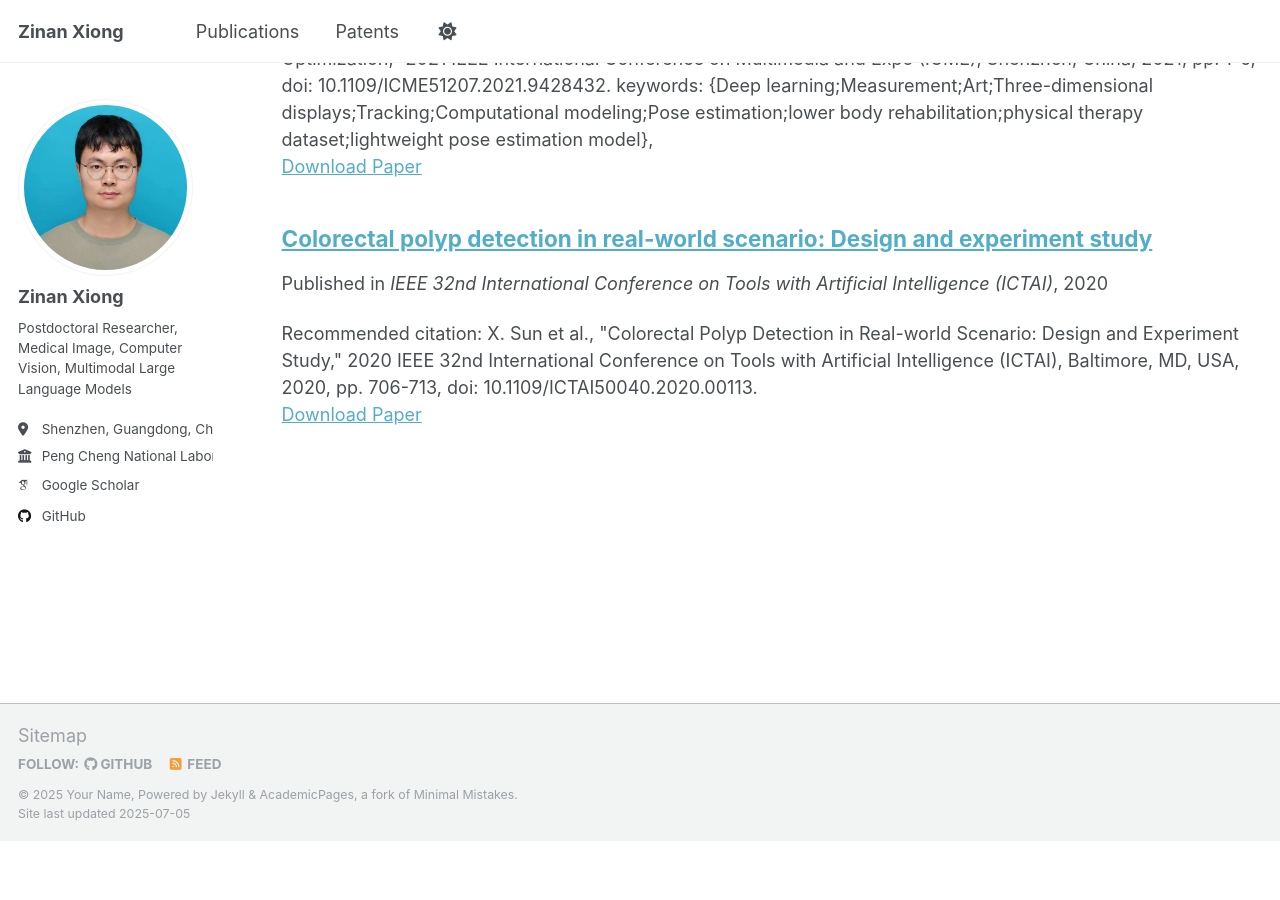
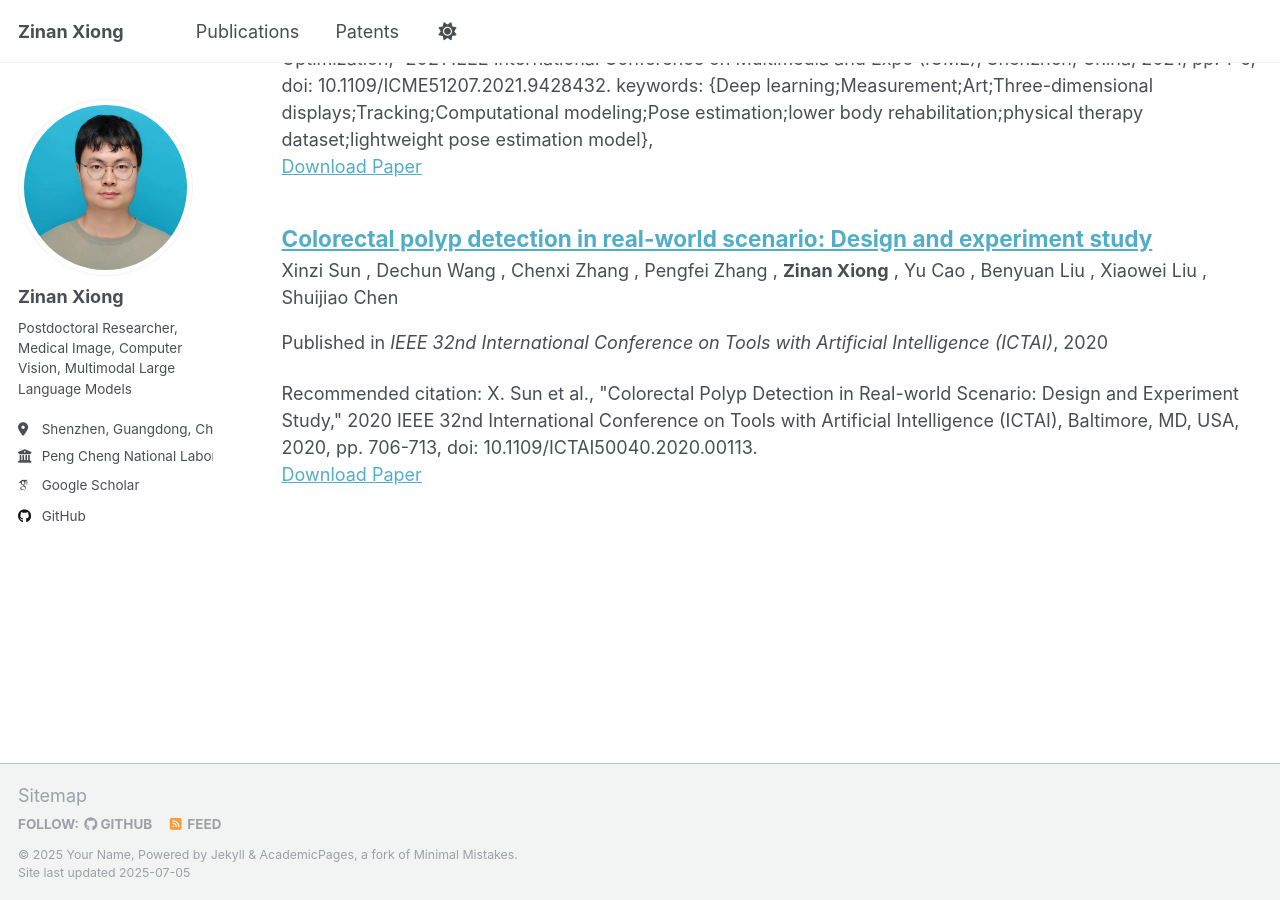
Before and after one commit to ttppss/zinanxiong, a Jekyll site: the page built from _pages/publications.html, in a window 1280 px wide and 900 px high, scrolled down 2801 px. Built offline with Jekyll 4.4.1, drawn with Linux system fonts in a browser that asks for light colours; some web fonts are replaced; a script that is not in the unit is left out; before the commit the page ends 3643 px from its top, so only the background shows below that.

Commit message:
Update 2020-11-09-conference-paper.md

```diff
--- a/_publications/2020-11-09-conference-paper.md
+++ b/_publications/2020-11-09-conference-paper.md
@@ -1,5 +1,6 @@
 ---
 title: "Colorectal polyp detection in real-world scenario: Design and experiment study"
+authors: ["Xinzi Sun", "Dechun Wang", "Chenxi Zhang", "Pengfei Zhang", "Zinan Xiong", "Yu Cao", "Benyuan Liu", "Xiaowei Liu", "Shuijiao Chen"]
 collection: publications
 category: conferences
 permalink: /publication/2020-11-09-conference-paper
```
